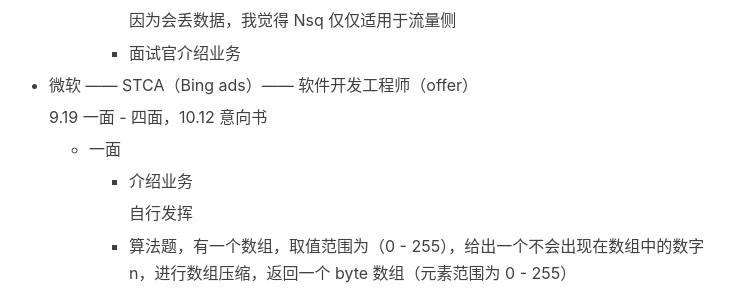
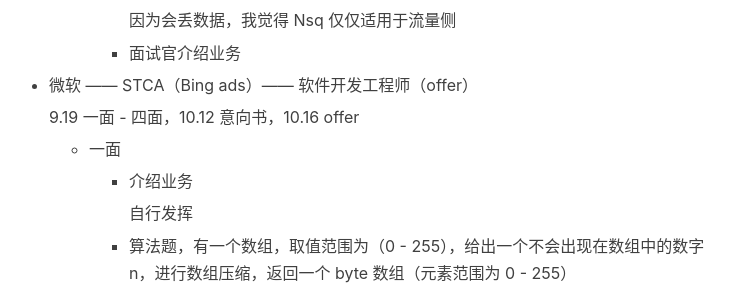
Before and after one commit to mickey0524/mickey0524.github.io, a Jekyll site: the page built from _posts/2019-07-29-autumn-interview.md, in a window 1280 px wide and 900 px high, scrolled down 19748 px. Shown: the part 153-443 px from the top of the window, without its empty margins (256-1003 px from the left). Built offline with Jekyll 4.4.1, drawn with Linux system fonts in a browser that asks for light colours; nearby versions of some CDN libraries; comment, search, counter and statistics services are not loaded.

Commit message:
feat(interview): update interview

```diff
--- a/_posts/2019-07-29-autumn-interview.md
+++ b/_posts/2019-07-29-autumn-interview.md
@@ -1169,7 +1169,7 @@
 
 * 微软 —— STCA（Bing ads）—— 软件开发工程师（offer）
 
-    9.19 一面 - 四面，10.12 意向书
+    9.19 一面 - 四面，10.12 意向书，10.16 offer
 
     * 一面
 
```
